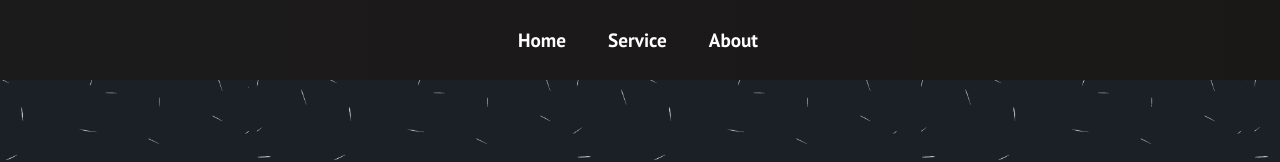
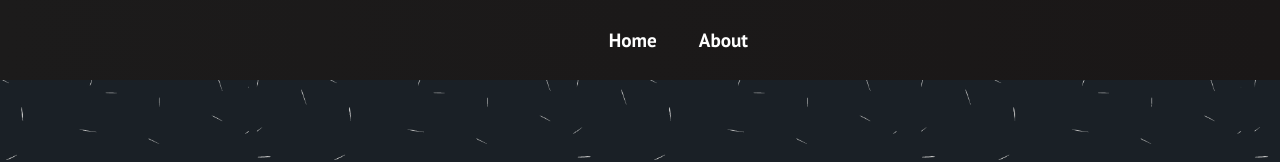
Before and after one commit to Immutable-Tag/ReactApp, a React (Create React App) app: page / in a window 1280 px wide. Shown: the top 162 px of the page. Built offline with nearby package versions, Linux system fonts and the light colour scheme.

Commit message:
Comment service from Navbar

```diff
--- a/src/components/Navbar.js
+++ b/src/components/Navbar.js
@@ -40,8 +40,8 @@ function Navbar() {
               <Link to='/' className='nav-links' onClick={closeMobileMenu}>
                 Home
               </Link>
-            </li>
-            <li className='nav-item'>
+             </li>
+            {/* <li className='nav-item'>
               <Link to='/'
                 to='/services'
                 className='nav-links'
@@ -49,7 +49,7 @@ function Navbar() {
               >
                 Service
               </Link>
-            </li>
+            </li> */}
             <li className='nav-item'>
               <Link
                 to='/about'
```
